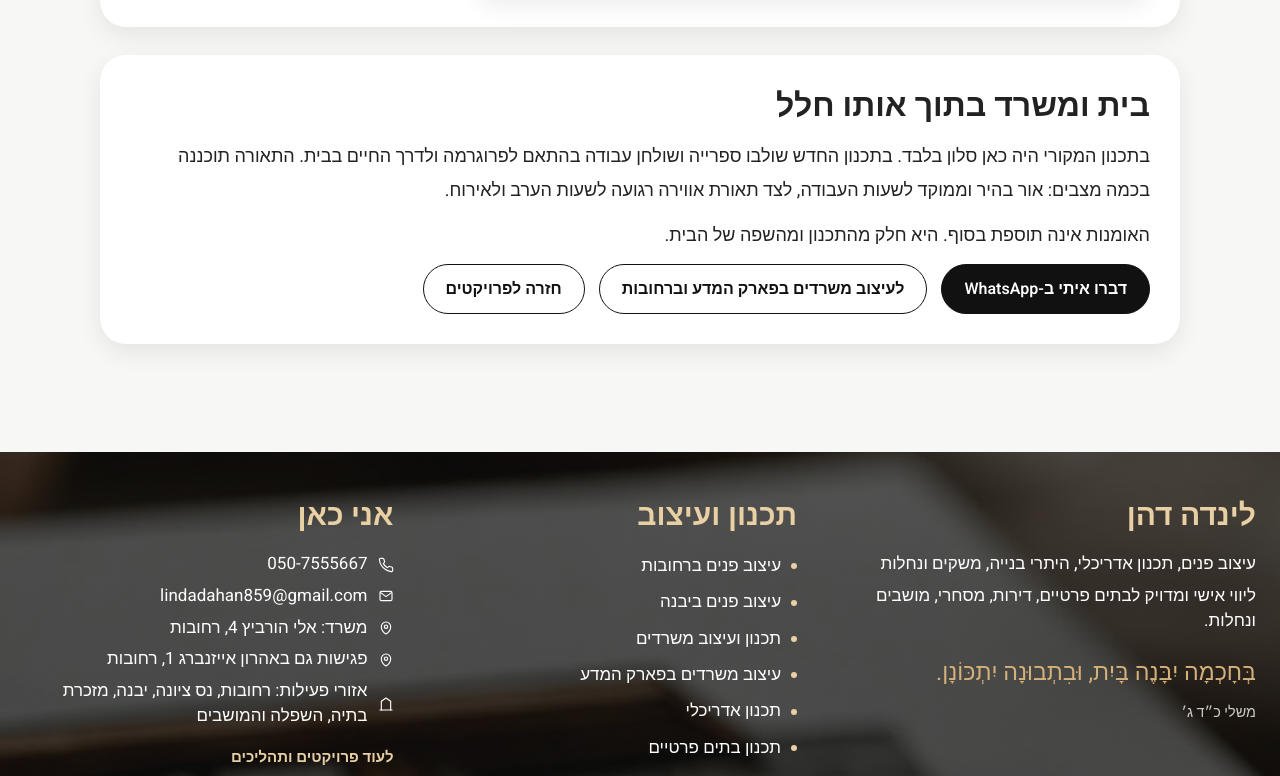
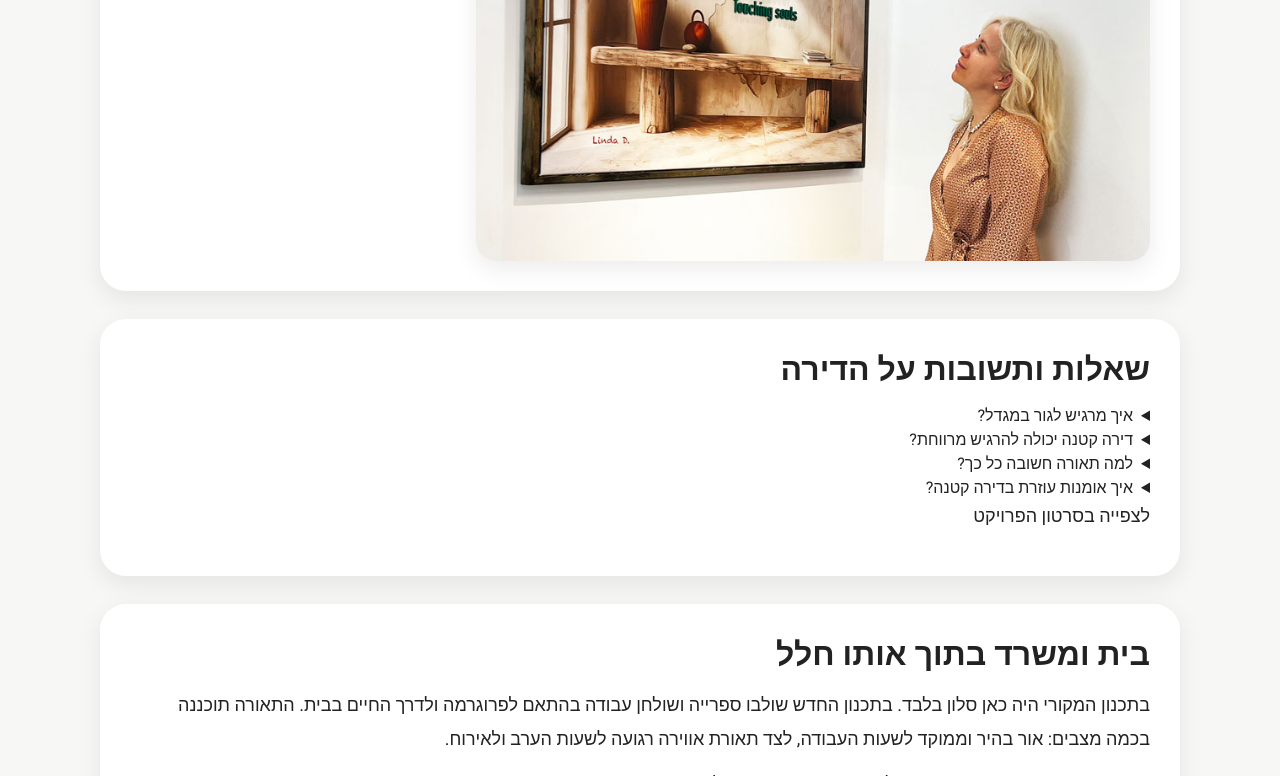
Before and after one commit to lindadahan859-bot/-linda-website, a plain HTML site: page rehovot-eisenberg-project.html in a window 1280 px wide. Shown: the part 5871-6647 px from the top of the page. Drawn offline with Linux system fonts and the light colour scheme.

Commit message:
Apply local SEO audit: rehovot-eisenberg-project.html

```diff
--- a/rehovot-eisenberg-project.html
+++ b/rehovot-eisenberg-project.html
@@ -79,9 +79,21 @@
         <a href="rehovot-bathroom-1.jpg" data-lightbox><img src="rehovot-bathroom-1.jpg" alt="חדר רחצה נוסף לאחר התכנון"></a>
         <a href="rehovot-bathroom-0.jpg" data-lightbox><img src="rehovot-bathroom-0.jpg" alt="חדר רחצה נוסף לאחר התכנון"></a>
         <a href="rehovot-balcony-1.jpg" data-lightbox><img src="rehovot-balcony-1.jpg" alt="המרפסת בעיצוב החדש"></a>
+        <a href="rehovot-detail-2.jpg" data-lightbox><img src="rehovot-detail-2.jpg" alt="פרט משלים בחלל"></a>
+        <a href="rehovot-balcony-2.jpg" data-lightbox><img src="rehovot-balcony-2.jpg" alt="המרפסת בלילה"></a>
+        <a href="rehovot-balcony-3.jpg" data-lightbox><img src="rehovot-balcony-3.jpg" alt="מבט נוסף על המרפסת"></a>
         <a href="rehovot-balcony-4.jpg" class="wide" data-lightbox><img src="rehovot-balcony-4.jpg" class="wide" alt="המרפסת בשעת ערב"></a>
         <a href="rehovot-linda-1.jpg" class="wide" data-lightbox><img src="rehovot-linda-1.jpg" class="wide" alt="אומנות כחלק מהתכנון"></a>
       </div>
+    </section>
+
+    <section class="project-card">
+      <h2>שאלות ותשובות על הדירה</h2>
+      <details><summary>איך מרגיש לגור במגדל?</summary><p>שילוב בין פרטיות לבין חיים עירוניים, נוף פתוח ותחושת תנועה מסביב.</p></details>
+      <details><summary>דירה קטנה יכולה להרגיש מרווחת?</summary><p>כן. כשיש תכנון מדויק, אפשר לייצר תחושת מרחב גם בלי שטח גדול.</p></details>
+      <details><summary>למה תאורה חשובה כל כך?</summary><p>כי היא משפיעה על האווירה והתחושה בבית, ומשנה לגמרי את החלל בין יום לערב.</p></details>
+      <details><summary>איך אומנות עוזרת בדירה קטנה?</summary><p>היא מוסיפה אופי, שכבות ועומק לחלל בלי להעמיס עליו בעוד רהיטים.</p></details>
+      <p><a href="https://vt.tiktok.com/ZSHs4anoY/">לצפייה בסרטון הפרויקט</a></p>
     </section>
 
     <section class="project-card">
```
